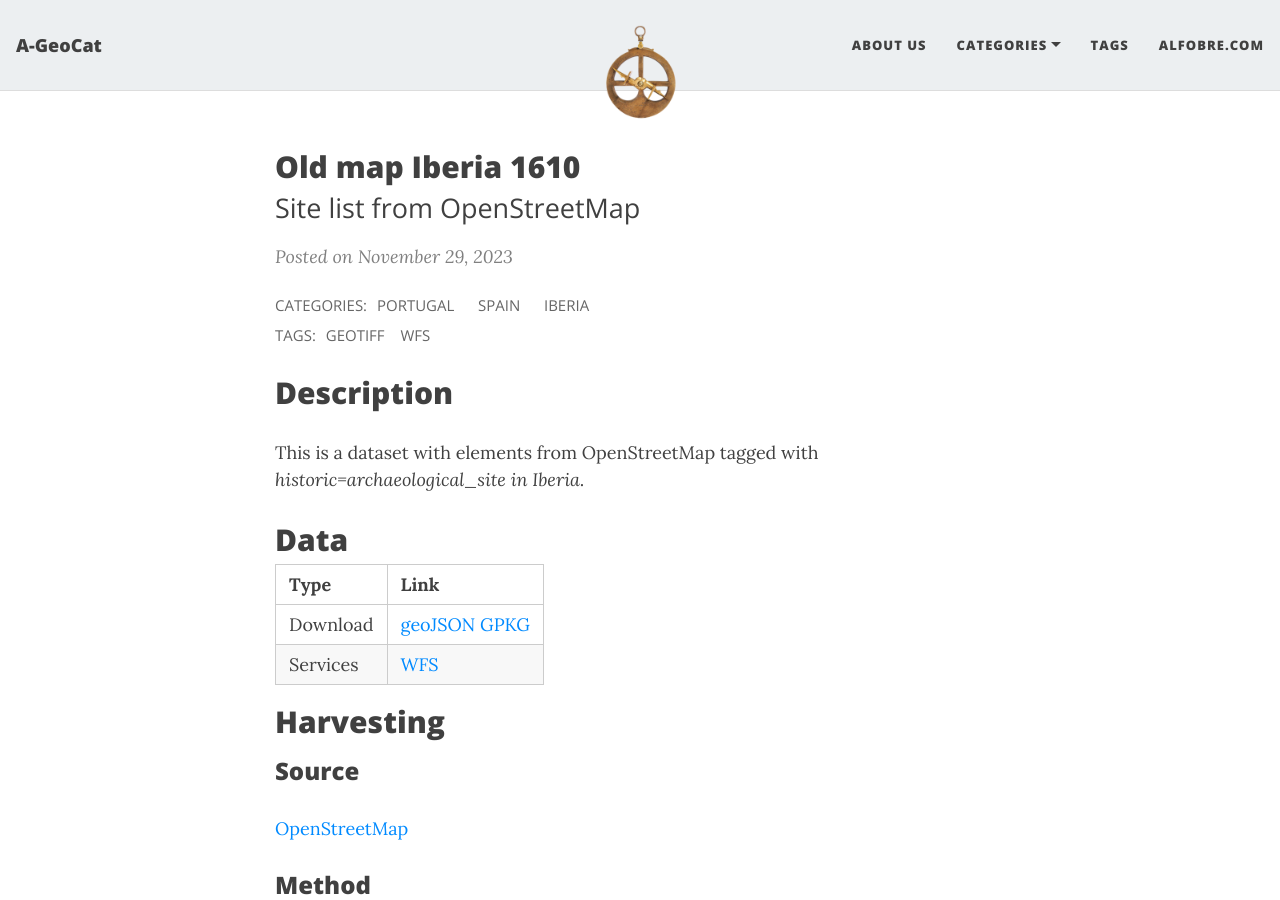
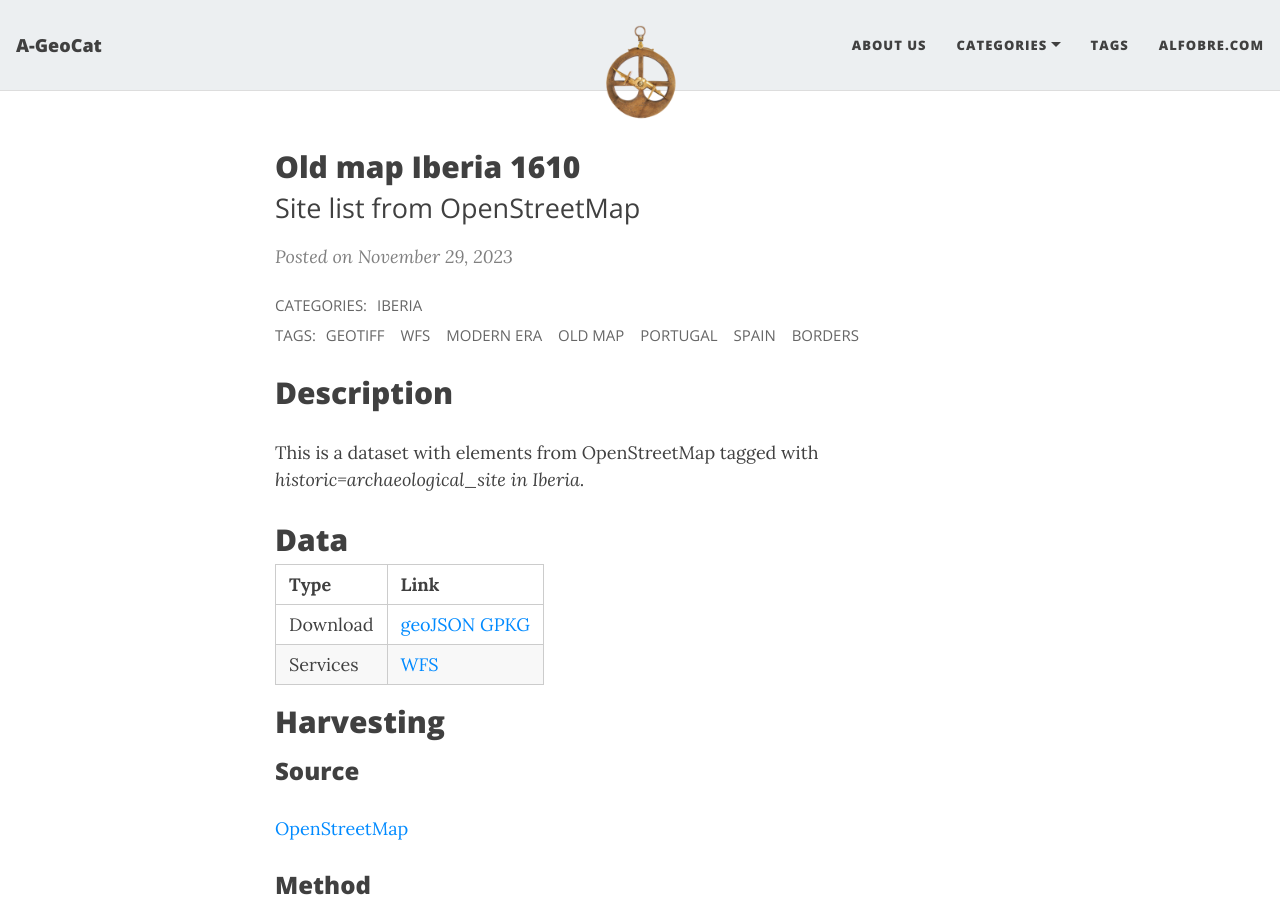
Before and after one commit to projetoalfobre/a-geocat, a Jekyll site: the page built from _posts/2023-11-29-Oldmap-iberia-1610.md, in a window 1280 px wide and 900 px high. Built offline with Jekyll 4.4.1, drawn with Linux system fonts in a browser that asks for light colours; nearby versions of some CDN libraries.

Commit message:
Update 2023-11-29-Oldmap-iberia-1610.md

```diff
--- a/_posts/2023-11-29-Oldmap-iberia-1610.md
+++ b/_posts/2023-11-29-Oldmap-iberia-1610.md
@@ -5,9 +5,9 @@ subtitle: Site list from OpenStreetMap
 cover-img:
 thumbnail-img:
 share-img:
-tags: [geotiff, wfs]
+tags: [geotiff, wfs, modern era, old map, portugal, spain, borders]
 author:
-categories: [Portugal, Spain, Iberia]
+categories: [Iberia]
 ---
 
 ## Description
```
